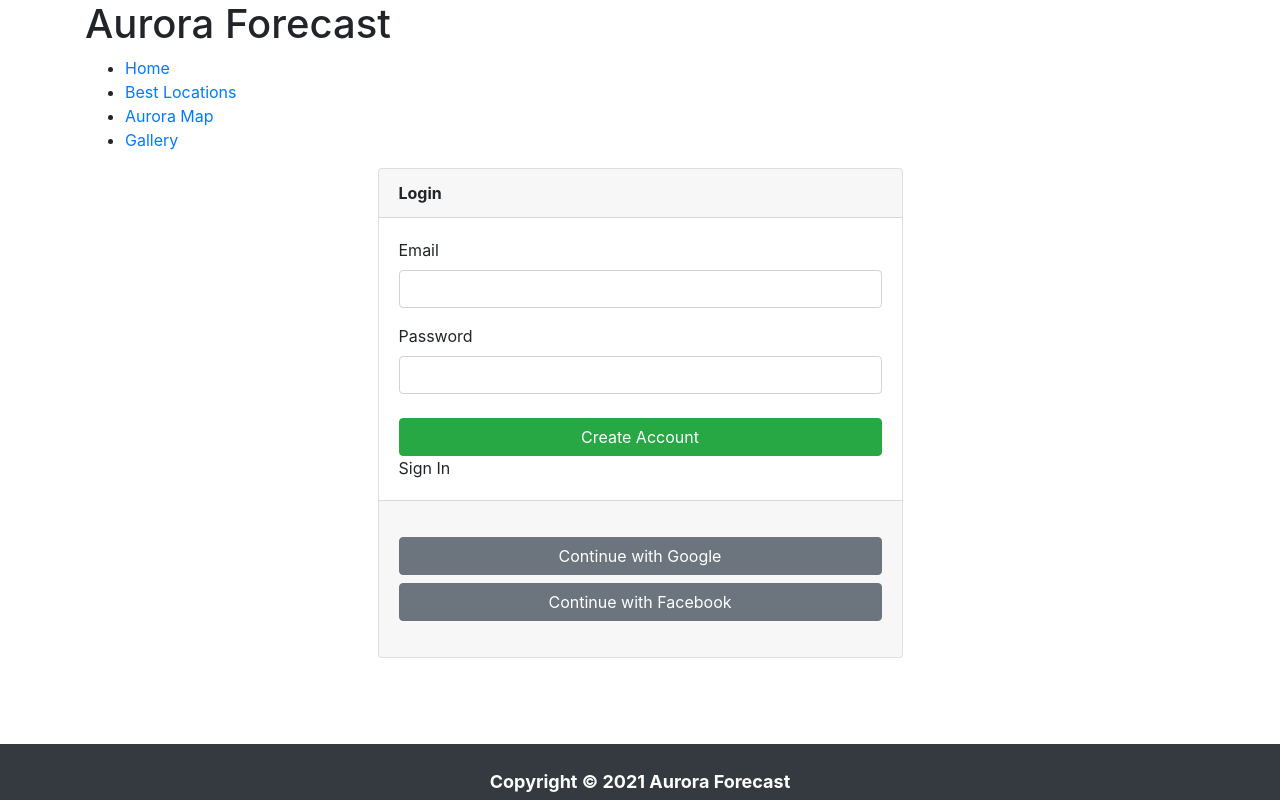
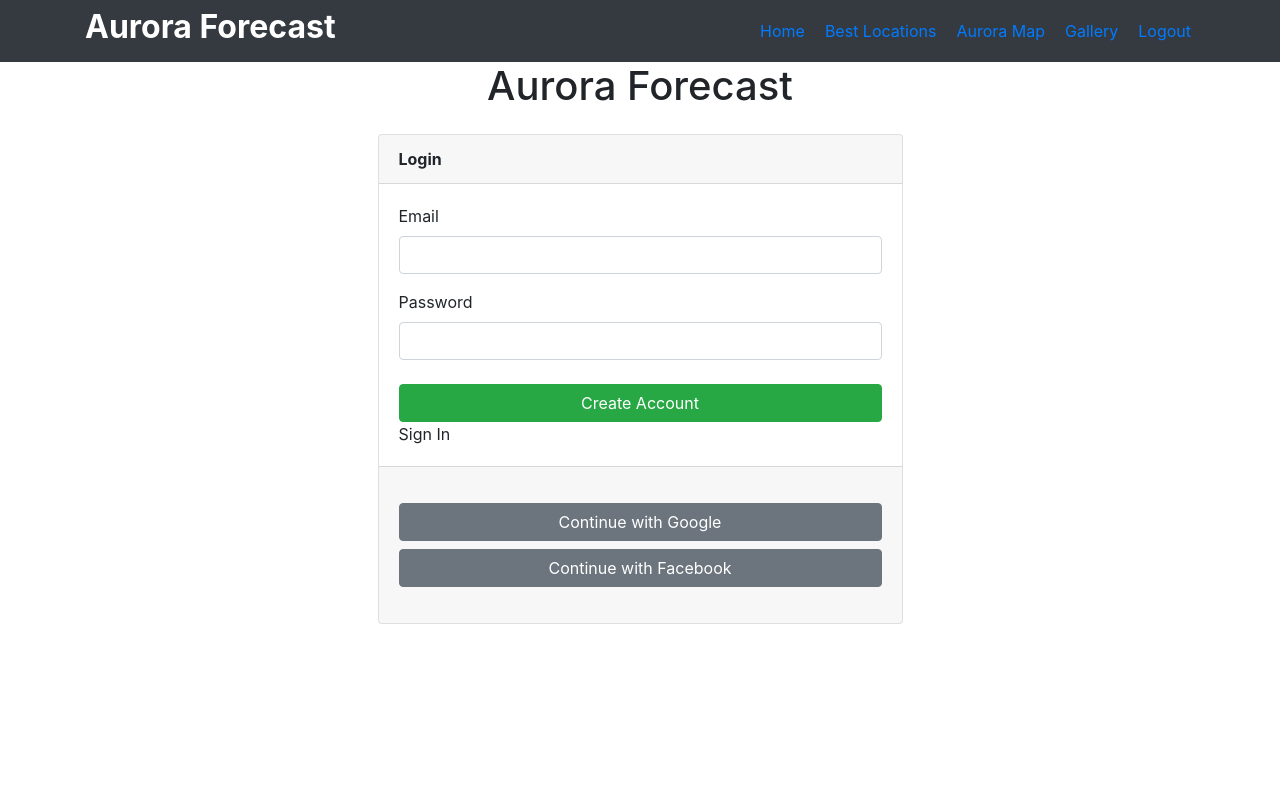
Before and after one commit to aidenkimgj/aurora-forecast, a React (Create React App) app: page /#/ in a window 1280 px wide. Shown: the top 800 px of the page. Built offline with nearby package versions, Linux system fonts and the light colour scheme; no server answers.

Commit message:
Create Header and Navigation

```diff
--- a/src/components/Header.jsx
+++ b/src/components/Header.jsx
@@ -1,12 +1,15 @@
 import React from 'react';
-import Navigation from './Navigation';
+import { Col, Row } from 'reactstrap';
 
 const Header = () => {
   return (
-    <>
-      <h1>Aurora Forecast</h1>
-      <Navigation />
-    </>
+    <div id="page-header" className="mb-3">
+      <Row>
+        <Col md="6" sm="auto" className="text-center m-auto">
+          <h1>Aurora Forecast</h1>
+        </Col>
+      </Row>
+    </div>
   );
 };
 
--- a/src/components/Navigation.jsx
+++ b/src/components/Navigation.jsx
@@ -1,22 +1,95 @@
-import React from 'react';
-import { Link } from 'react-router-dom';
+import React, { useState } from 'react';
+import { Link, useHistory } from 'react-router-dom';
+import {
+  Collapse,
+  Container,
+  Form,
+  Nav,
+  Navbar,
+  NavbarToggler,
+  NavItem,
+} from 'reactstrap';
+import { authService } from '../fbInstance';
 
 const Navigation = () => {
+  const [isOpen, setIsOpen] = useState(false);
+  const history = useHistory();
+
+  const handleToggle = () => {
+    setIsOpen(!isOpen);
+  };
+
+  const onLogout = () => {
+    authService.signOut();
+    history.push('/');
+  };
+  //   <ul>
+  //   <li>
+  //     <Link to="/">Home</Link>
+  //   </li>
+  //   <li>
+  //     <Link to="/bestlocations">Best Locations</Link>
+  //   </li>
+  //   <li>
+  //     <Link to="/auroramap">Aurora Map</Link>
+  //   </li>
+  //   <li>
+  //     <Link to="/gallery">Gallery</Link>
+  //   </li>
+  // </ul>
+
   return (
-    <ul>
-      <li>
-        <Link to="/">Home</Link>
-      </li>
-      <li>
-        <Link to="/bestlocations">Best Locations</Link>
-      </li>
-      <li>
-        <Link to="/auroramap">Aurora Map</Link>
-      </li>
-      <li>
-        <Link to="/gallery">Gallery</Link>
-      </li>
-    </ul>
+    <Navbar color="dark" dark expand="lg" className="sticky-top">
+      <Container>
+        <Link to="/" className="text-white text-decoration-none blog-name">
+          <h2 style={{ fontWeight: 'bold' }}>Aurora Forecast</h2>
+        </Link>
+        <NavbarToggler onClick={handleToggle} />
+        <Collapse isOpen={isOpen} navbar>
+          <Nav className="ml-auto d-felx justify-content-around" navbar>
+            <NavItem>
+              <Form className="col pr-3 p-1">
+                <Link to="/" className="text-decoration-none">
+                  Home
+                </Link>
+              </Form>
+            </NavItem>
+            <NavItem>
+              <Form className="col pr-3 p-1">
+                <Link to="/bestlocations" className="text-decoration-none">
+                  Best Locations
+                </Link>
+              </Form>
+            </NavItem>
+            <NavItem>
+              <Form className="col pr-3 p-1">
+                <Link to="/auroramap" className="text-decoration-none">
+                  Aurora Map
+                </Link>
+              </Form>
+            </NavItem>
+            <NavItem>
+              <Form className="col pr-3 p-1">
+                <Link to="/gallery" className="text-decoration-none">
+                  Gallery
+                </Link>
+              </Form>
+            </NavItem>
+            <NavItem>
+              <Form className="col p-1">
+                <Link
+                  onClick={onLogout}
+                  to="#"
+                  className="text-decoration-none"
+                >
+                  Logout
+                </Link>
+              </Form>
+            </NavItem>
+          </Nav>
+        </Collapse>
+      </Container>
+    </Navbar>
   );
 };
 
--- a/src/components/Router.jsx
+++ b/src/components/Router.jsx
@@ -7,12 +7,14 @@ import BestLocations from '../routes/BestLocations';
 import AuroraMap from '../routes/AuroraMap';
 import Gallery from '../routes/Gallery';
 import Header from './Header';
+import Navigation from './Navigation';
 
 const AppRouter = ({ isLoggedIn }) => {
   return (
-    <Container id="main-body">
-      <Router>
-        <Header />
+    <>
+      <Navigation />
+      <Header />
+      <Container id="main-body">
         <Switch>
           {isLoggedIn ? (
             <Route path="/" exact component={Home} />
@@ -23,8 +25,8 @@ const AppRouter = ({ isLoggedIn }) => {
           <Route path="/auroramap" exact component={AuroraMap} />
           <Route path="/gallery" exact component={Gallery} />
         </Switch>
-      </Router>
-    </Container>
+      </Container>
+    </>
   );
 };
 
--- a/src/index.jsx
+++ b/src/index.jsx
@@ -1,10 +1,13 @@
 import React from 'react';
 import ReactDOM from 'react-dom';
-import firebase from './fbInstance';
 import 'bootstrap/dist/css/bootstrap.min.css';
 import './assets/scss/base.scss';
 import App from './components/App';
+import { BrowserRouter } from 'react-router-dom';
 
-console.log(firebase);
-
-ReactDOM.render(<App />, document.getElementById('root'));
+ReactDOM.render(
+  <BrowserRouter>
+    <App />
+  </BrowserRouter>,
+  document.getElementById('root')
+);
```
